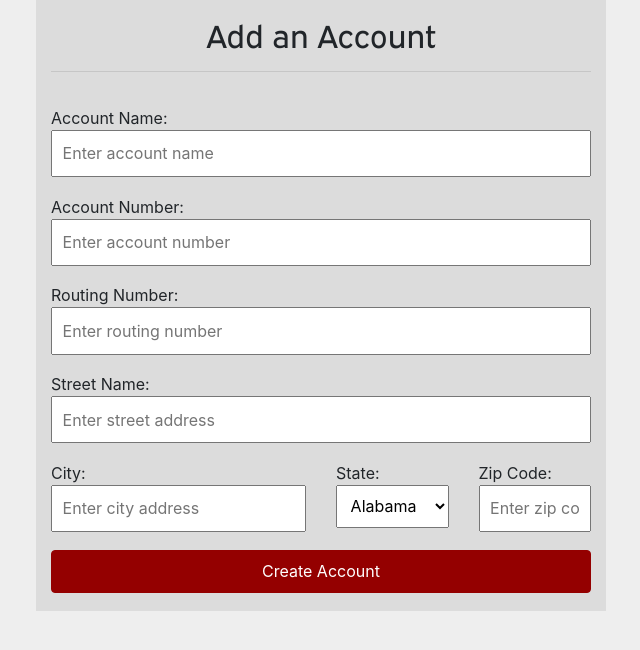
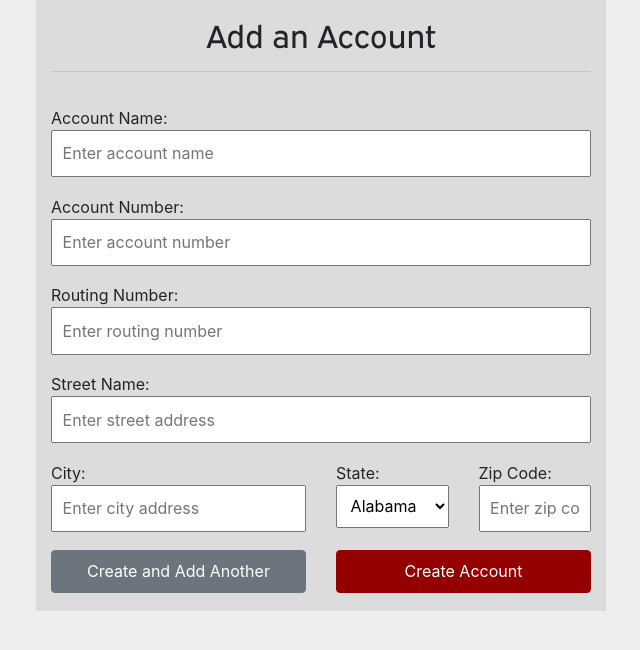
Before and after one commit to bwornom7/Unicoders, a Django app: page /accounts/new/ in a window 1280 px wide. Shown: the part 102-752 px from the top of the page, without its empty margins (319-959 px from the left). Run offline with Django 3.2, Linux system fonts and the light colour scheme; the visitor is signed in with stand-in values (Sample User, id 1); style sheets or scripts are compiled from the project's sources; some libraries are stand-ins or nearby versions.

Commit message:
Add Another

```diff
--- a/checkit/templates/accounts/new.html
+++ b/checkit/templates/accounts/new.html
@@ -37,9 +37,18 @@
         <div class='col-sm-12 col-md-3'>
           {% include 'snippets/field.html' with field=form.zip_code %}
         </div>
-        <div class='col-sm-12'>
-          <input class='submit btn btn-primary btn-block' type='submit' value='{% if account %}Update{% else %}Create{% endif %} Account' id='submit'/>
-        </div>
+        {% if account %}
+          <div class='col-sm-12 col-md-6'>
+            <input class='submit btn btn-primary btn-block' type='submit' value='Update Account'/>
+          </div>
+        {% else %}
+          <div class='col-sm-12 col-md-6 order-2'>
+            <input class='submit btn btn-primary btn-block' type='submit' value='Create Account'/>
+          </div>
+          <div class='col-sm-12 col-md-6 order-1'>
+            <input class='submit btn btn-secondary btn-block' type='submit' name='again' value='Create and Add Another'/>
+          </div>
+        {% endif %}
       </div>
     </form>
   </div>
--- a/checkit/templates/register.html
+++ b/checkit/templates/register.html
@@ -34,10 +34,10 @@
           {% include 'snippets/field.html' with field=form.password2 %}
         </div>
         <div class='col-sm-12 col-md-6'>
-          <input class='btn btn-primary btn-block' type='submit' value='Create Account' id='submit'/>
+          <a href='{% url 'login' %}' class='btn btn-secondary btn-block'>Log In</a>
         </div>
         <div class='col-sm-12 col-md-6'>
-          <a href='{% url 'login' %}' class='btn btn-secondary btn-block'>Log In</a>
+          <input class='btn btn-primary btn-block' type='submit' value='Create Account' id='submit'/>
         </div>
       </div>
     </form>
--- a/checkit/templates/registration/login.html
+++ b/checkit/templates/registration/login.html
@@ -29,11 +29,11 @@
           {% include 'snippets/field.html' with field=form.password %}
         </div>
         <div class='col-sm-12 col-md-6'>
+          <a class='submit btn btn-secondary btn-block' href='{% url 'company_choose' %}'>Register</a>
+        </div>
+        <div class='col-sm-12 col-md-6'>
           <input class='submit btn btn-primary btn-block' type='submit' value='Log In' id='submit'/>
           <input type="hidden" name="next" value="{{ next }}" />
-        </div>
-        <div class='col-sm-12 col-md-6'>
-          <a class='submit btn btn-secondary btn-block' href='{% url 'company_choose' %}'>Register</a>
         </div>
       </div>
     </form>
--- a/checkit/templates/users/edit.html
+++ b/checkit/templates/users/edit.html
@@ -4,6 +4,7 @@
 
 {% block content %}
 
+{% include 'snippets/back_link.html' with back_url='user_index' page_name='All Users' %}
 <div class='row'>
   <div class='col-sm-12 col-md-8 col-lg-6 mx-auto form-box'>
     <h2 class='text-center'>Edit User</h2><hr/>
@@ -37,7 +38,7 @@
           {{ profile_form.is_supervisor.errors }}
         </div>
         <div class='col-sm-12'>
-          <input class='submit btn btn-primary' type='submit' value='Update User' id='submit'/>
+          <input class='submit btn btn-primary btn-block' type='submit' value='Update User' id='submit'/>
         </div>
       </div>
     </form>
--- a/checkit/views.py
+++ b/checkit/views.py
@@ -96,6 +96,8 @@ def account_new(request):
             account.company = request.user.profile.company
             account.save()
             messages.success(request, 'Successfully created new account!')
+            if request.POST.get('again'):
+                return redirect('account_new')
             return redirect('account_index')
     else:
         form = AccountForm()
@@ -146,6 +148,8 @@ def account_check_new(request, account_id):
             check.account = account
             check.save()
             messages.success(request, 'Successfully added new check!')
+            if request.POST.get('again'):
+                return redirect(account_check_new, account_id)
             return redirect(account_index)
     else:
         form = CheckForm()
```
Also changed, not shown: checkit/templates/checks/new.html (+5 -2 lines).
